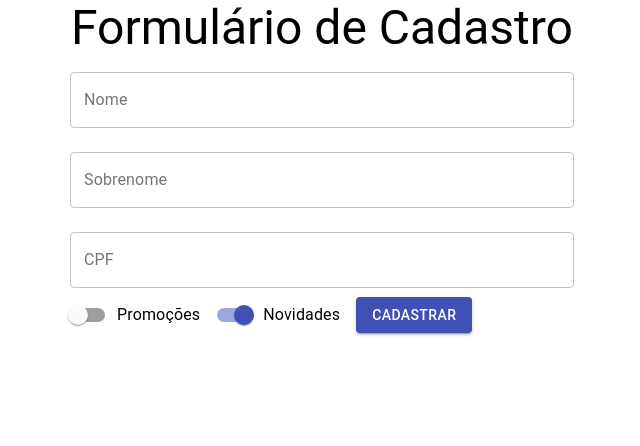
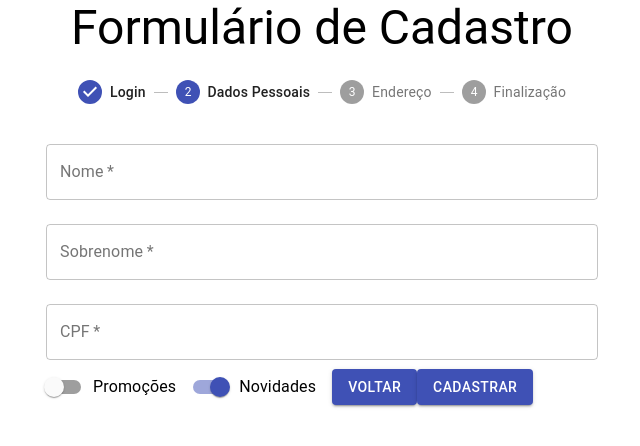
Before and after one commit to GabrielMWalker/Alura-React4, a React (Create React App) app: page / in a window 1280 px wide. Both pictures are taken after typing "name@example.com", "Sample123" into the empty fields and a click on the button "CADASTRAR". Shown: the top 446 px of the page, without its empty margins (318-958 px from the left). Built offline with nearby package versions, Linux system fonts and the light colour scheme.

Commit message:
Modulo 3

```diff
--- a/src/components/DadosEntrega.jsx
+++ b/src/components/DadosEntrega.jsx
@@ -1,14 +1,19 @@
 import React, { useState } from "react";
 import { TextField, Button } from "@material-ui/core";
 
-function DadosEntrega() {
-  const [cep, setCep] = useState("");
+function DadosEntrega({ aoEnviar, aoVoltar }) {
   const [endereco, setEndereco] = useState("");
   const [numero, setNumero] = useState("");
   const [estado, setEstado] = useState("");
   const [cidade, setCidade] = useState("");
+  const [cep, setCep] = useState("");
   return (
-    <form>
+    <form
+      onSubmit={(event) => {
+        event.preventDefault();
+        aoEnviar({ endereco, numero, estado, cidade, cep });
+      }}
+    >
       <TextField
         id="endereco"
         label="Endereço"
@@ -70,7 +75,24 @@ function DadosEntrega() {
           setCep(event.target.value);
         }}
       />
-      <Button type="submit" variant="contained" color="primary" fullWidth>
+      <Button
+        type="button"
+        variant="contained"
+        color="primary"
+        onClick={(event) => {
+          event.preventDefault();
+          aoVoltar();
+        }}
+      >
+        Voltar
+      </Button>
+      <Button
+        type="submit"
+        variant="contained"
+        color="primary"
+        fullWidth
+        margin="normal"
+      >
         Finalizar Cadastro
       </Button>
     </form>
--- a/src/components/DadosPessoais.jsx
+++ b/src/components/DadosPessoais.jsx
@@ -1,7 +1,7 @@
 import React, { useState } from "react";
 import { Button, TextField, Switch, FormControlLabel } from "@material-ui/core";
 
-function DadosPessoais({ aoEnviar, validarCpf }) {
+function DadosPessoais({ aoEnviar, validarCpf, aoVoltar }) {
   const [nome, setNome] = useState("");
   const [sobrenome, setSobrenome] = useState("");
   const [cpf, setCpf] = useState("");
@@ -21,6 +21,7 @@ function DadosPessoais({ aoEnviar, validarCpf }) {
         label="Nome"
         variant="outlined"
         fullWidth
+        required
         margin="normal"
         value={nome}
         onChange={(event) => {
@@ -32,6 +33,7 @@ function DadosPessoais({ aoEnviar, validarCpf }) {
         label="Sobrenome"
         variant="outlined"
         fullWidth
+        required
         margin="normal"
         value={sobrenome}
         onChange={(event) => {
@@ -47,6 +49,7 @@ function DadosPessoais({ aoEnviar, validarCpf }) {
         helperText={erros.cpf.texto}
         id="cpf"
         label="CPF"
+        required
         variant="outlined"
         fullWidth
         margin="normal"
@@ -81,7 +84,17 @@ function DadosPessoais({ aoEnviar, validarCpf }) {
         }
         label="Novidades"
       />
-
+      <Button
+        type="button"
+        variant="contained"
+        color="primary"
+        onClick={(event) => {
+          event.preventDefault();
+          aoVoltar();
+        }}
+      >
+        Voltar
+      </Button>
       <Button type="submit" variant="contained" color="primary">
         Cadastrar
       </Button>
--- a/src/components/FormularioCadastro.jsx
+++ b/src/components/FormularioCadastro.jsx
@@ -1,20 +1,35 @@
-import React, { useState } from "react";
-import { Container, Typography } from "@material-ui/core";
+import React, { useState, useEffect } from "react";
+import { Stepper, Step, StepLabel, Typography } from "@material-ui/core";
 import DadosPessoais from "./DadosPessoais";
 import DadosUsuarios from "./DadosUsuarios";
 import DadosEntrega from "./DadosEntrega";
 
 function FormularioCadastro({ aoEnviar, validarCpf }) {
   const [etapaAtual, setEtapaAtual] = useState(0);
+  const [dadosColetados, setDados] = useState({});
+  useEffect(() => {
+    if (etapaAtual === formularios.length - 1) {
+      aoEnviar(dadosColetados);
+    }
+  });
+
   const formularios = [
-    <DadosUsuarios aoEnviar={proximo} />,
+    <DadosUsuarios aoEnviar={coletarDados} />,
     <DadosPessoais
-      aoEnviar={proximo}
+      aoEnviar={coletarDados}
       aoVoltar={anterior}
       validarCpf={validarCpf}
     />,
-    <DadosEntrega aoEnviar={aoEnviar} aoVoltar={anterior} />,
+    <DadosEntrega aoEnviar={coletarDados} aoVoltar={anterior} />,
+    <Typography variant="h5" align="center">
+      Obrigado pelo cadastro
+    </Typography>,
   ];
+
+  function coletarDados(dados) {
+    setDados({ ...dadosColetados, ...dados });
+    proximo();
+  }
 
   function proximo() {
     setEtapaAtual(etapaAtual + 1);
@@ -24,7 +39,27 @@ function FormularioCadastro({ aoEnviar, validarCpf }) {
     setEtapaAtual(etapaAtual - 1);
   }
 
-  return <Container>{formularios[etapaAtual]}</Container>;
+  return (
+    <>
+      <Stepper activeStep={etapaAtual}>
+        <Step>
+          <StepLabel>Login</StepLabel>
+        </Step>
+        <Step>
+          <StepLabel>Dados Pessoais</StepLabel>
+        </Step>
+        <Step>
+          <StepLabel>Endereço</StepLabel>
+        </Step>
+        <Step>
+          <StepLabel>Finalização</StepLabel>
+        </Step>
+      </Stepper>
+      {formularios[etapaAtual]}
+    </>
+  );
 }
 
 export default FormularioCadastro;
+
+//
```
